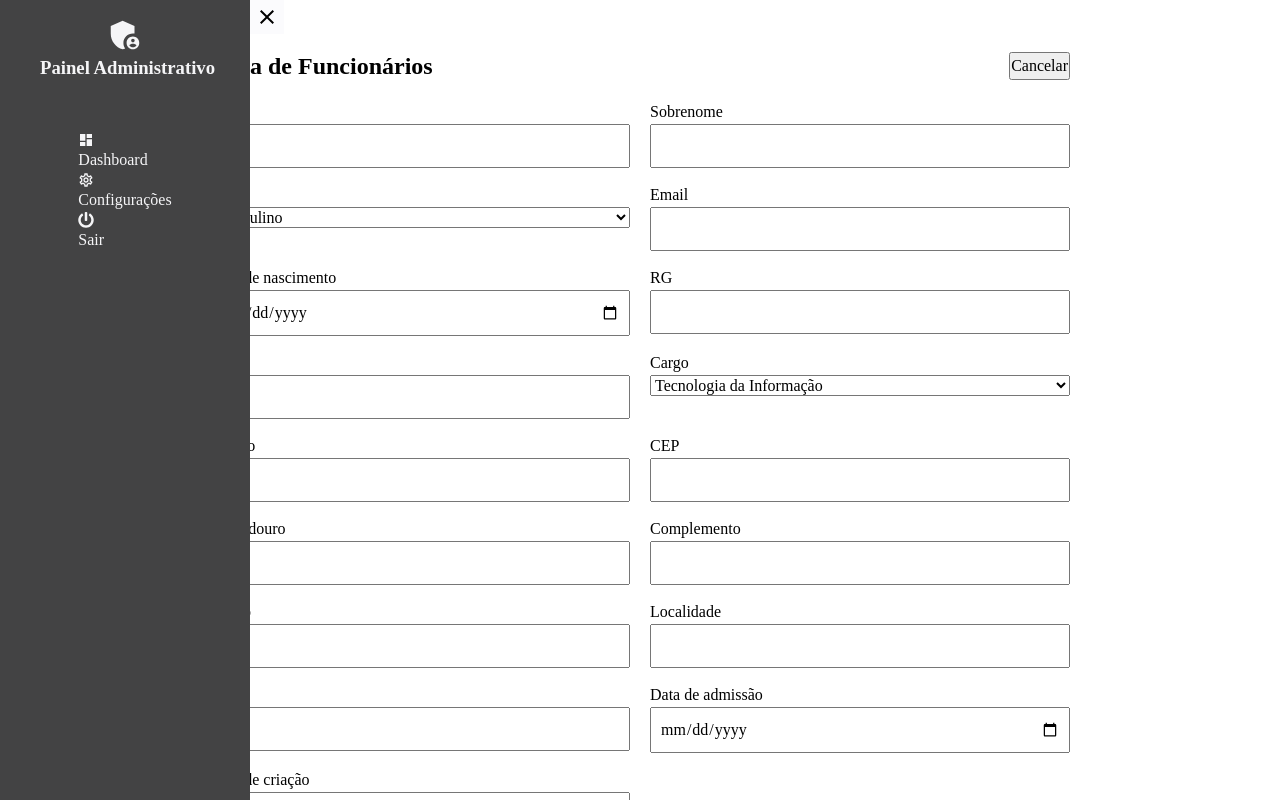
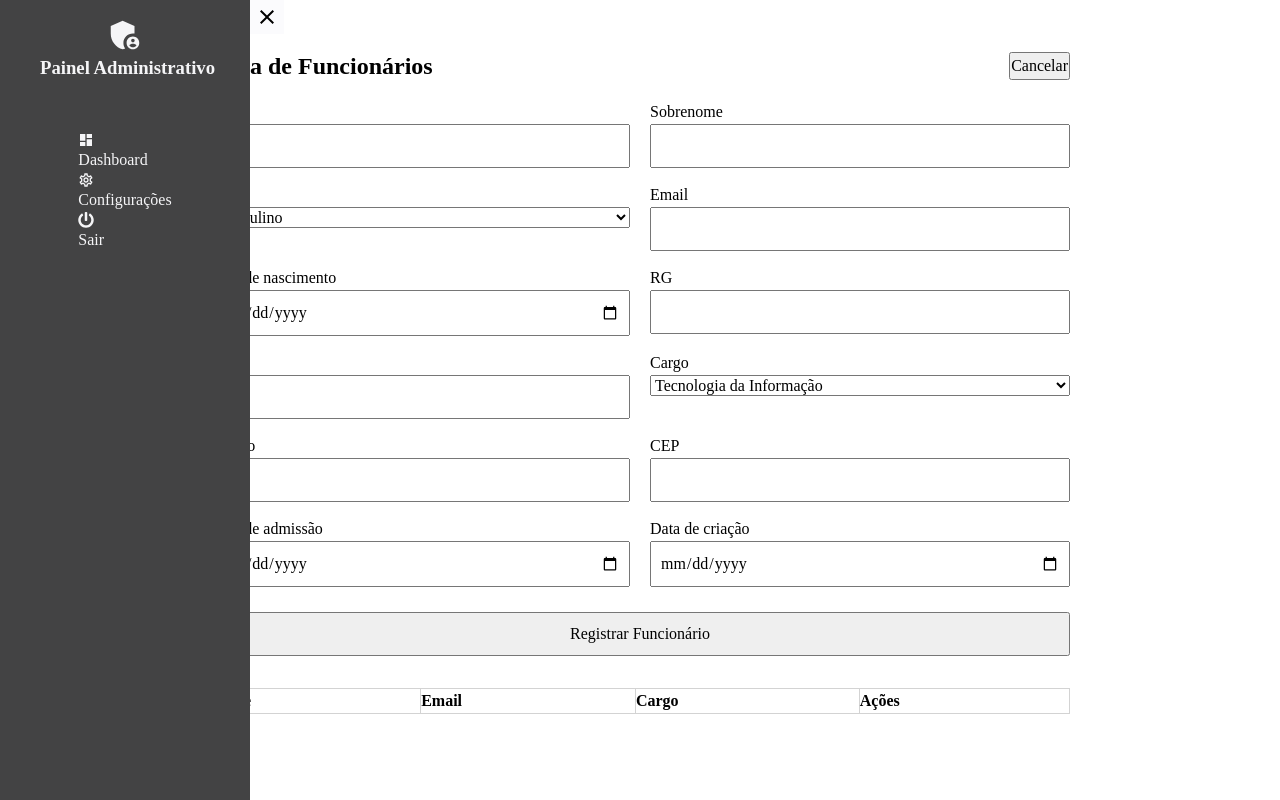
Before and after one commit to m-rcussilva/admin-panel, a Next.js app in the folder admin-panel-frontend/: page /employees in a window 1280 px wide. Both pictures are taken after a click on the button "+ Funcionário". Shown: the top 800 px of the page. Built offline with nearby package versions, Linux system fonts and the light colour scheme.

Commit message:
creating page employee details

```diff
--- a/admin-panel-frontend/src/app/employees/page.tsx
+++ b/admin-panel-frontend/src/app/employees/page.tsx
@@ -5,6 +5,7 @@ import styles from "./employees.module.css"
 import { useState } from "react"
 import { RegisterEmployee } from "@/components/register/page"
 import { Employee } from "@/resources/employee/employee.resource"
+import Link from "next/link"
 
 export default function EmployeeListPage() {
     const [showForm, setShowForm] = useState(false)
@@ -38,20 +39,26 @@ export default function EmployeeListPage() {
                     <thead>
                         <tr>
                             <th>Nome</th>
-                            <th>Emailt</th>
+                            <th>Email</th>
                             <th>Cargo</th>
                             <th>Ações</th>
                         </tr>
                     </thead>
                     <tbody>
-                        {employeeData.map((employee) => (
-                            <tr key={employee.email}>
+                        {employeeData.map((employee, index) => (
+                            <tr key={index}>
                                 <td>
                                     {employee.firstName} {employee.lastName}
                                 </td>
                                 <td>{employee.email}</td>
                                 <td>{employee.enumRole}</td>
-                                <td>Detalhes</td>
+                                <td>
+                                    <Link
+                                        href={`/employees/employeeDetails/${index}`}
+                                    >
+                                        Detalhes
+                                    </Link>
+                                </td>
                                 <td>Editar</td>
                                 <td>Deletar</td>
                             </tr>
--- a/admin-panel-frontend/src/components/register/page.tsx
+++ b/admin-panel-frontend/src/components/register/page.tsx
@@ -233,72 +233,6 @@ export function RegisterEmployee({ onRegister }: RegisterEmployeeProps) {
                         <div
                             className={`${styles.FormInput} ${styles.FormInputMarginRight}`}
                         >
-                            <label htmlFor="">Logradouro</label>
-                            <input
-                                type="text"
-                                name="logradouro"
-                                id="logradouro"
-                                value={formData.logradouro}
-                                onChange={handleChange}
-                            />
-                        </div>
-                        <div
-                            className={`${styles.FormInput} ${styles.FormInputMarginLeft}`}
-                        >
-                            <label htmlFor="">Complemento</label>
-                            <input
-                                type="text"
-                                name="complemento"
-                                id="complemento"
-                                value={formData.complemento}
-                                onChange={handleChange}
-                            />
-                        </div>
-                    </div>
-
-                    <div className={styles.FormBoxContainer}>
-                        <div
-                            className={`${styles.FormInput} ${styles.FormInputMarginRight}`}
-                        >
-                            <label htmlFor="">Bairro</label>
-                            <input
-                                type="text"
-                                name="bairro"
-                                id="bairro"
-                                value={formData.bairro}
-                                onChange={handleChange}
-                            />
-                        </div>
-                        <div
-                            className={`${styles.FormInput} ${styles.FormInputMarginLeft}`}
-                        >
-                            <label htmlFor="">Localidade</label>
-                            <input
-                                type="text"
-                                name="localidade"
-                                id="localidade"
-                                value={formData.localidade}
-                                onChange={handleChange}
-                            />
-                        </div>
-                    </div>
-
-                    <div className={styles.FormBoxContainer}>
-                        <div
-                            className={`${styles.FormInput} ${styles.FormInputMarginRight}`}
-                        >
-                            <label htmlFor="">UF</label>
-                            <input
-                                type="text"
-                                name="uf"
-                                id="uf"
-                                value={formData.uf}
-                                onChange={handleChange}
-                            />
-                        </div>
-                        <div
-                            className={`${styles.FormInput} ${styles.FormInputMarginLeft}`}
-                        >
                             <label htmlFor="">Data de admissão</label>
                             <input
                                 type="date"
@@ -308,11 +242,9 @@ export function RegisterEmployee({ onRegister }: RegisterEmployeeProps) {
                                 onChange={handleChange}
                             />
                         </div>
-                    </div>
 
-                    <div className={styles.FormBoxContainer}>
                         <div
-                            className={`${styles.FormInput} ${styles.FormInputMarginRight}`}
+                            className={`${styles.FormInput} ${styles.FormInputMarginLeft}`}
                         >
                             <label htmlFor="">Data de criação</label>
                             <input
@@ -323,10 +255,6 @@ export function RegisterEmployee({ onRegister }: RegisterEmployeeProps) {
                                 onChange={handleChange}
                             />
                         </div>
-
-                        <div
-                            className={`${styles.FormInput} ${styles.FormInputMarginLeft}`}
-                        ></div>
                     </div>
 
                     <div className={styles.FormButtonContainer}>
```
Also changed, not shown: admin-panel-frontend/src/app/employees/employeeDetails/page.tsx (added, +65 -0 lines), admin-panel-frontend/src/app/employees/employeeDetails/employeeDetails.module.css (added).
